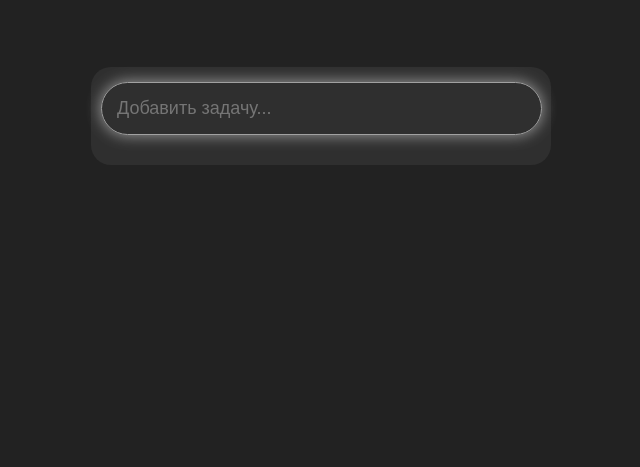
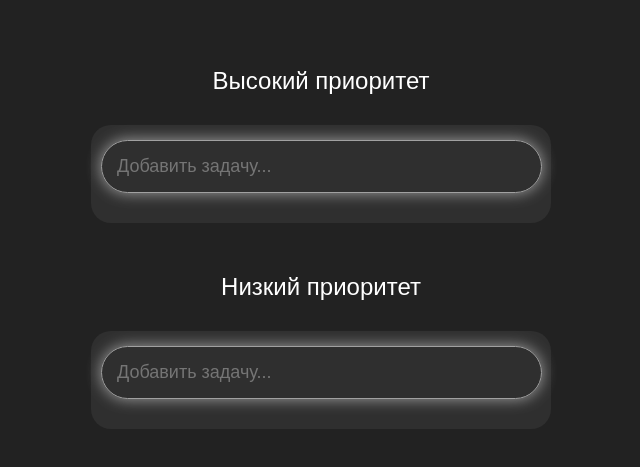
Before and after one commit to Kustiche/ToDoApp, a plain HTML site: page index.html in a window 1280 px wide. Shown: the part 177-644 px from the top of the page, without its empty margins (319-959 px from the left). Drawn offline with Linux system fonts and the light colour scheme; a web font is replaced by a local one.

Commit message:
Добавил ещё одну область для задач и разбил их на приоритеты

```diff
--- a/index.html
+++ b/index.html
@@ -14,7 +14,20 @@
     <div class="container">
       <div class="todo__wrap">
         <h1 class="todo__title">Список задач</h1>
-        <div class="todo__priorities">
+        <div class="todo__priorities" id="highPriority">
+          <h2 class="todo__subtitle">Высокий приоритет</h2>
+          <div class="todo__inner">
+            <form class="form" action="#">
+              <div class="form__inner-input inner-input">
+                <input class="form__input-text input" type="text" placeholder="Добавить задачу..." />
+              </div>
+            </form>
+            <div class="todo__inner-tasks">
+            </div>
+          </div>
+        </div>
+        <div class="todo__priorities" id="lowPriority">
+          <h2 class="todo__subtitle">Низкий приоритет</h2>
           <div class="todo__inner">
             <form class="form" action="#">
               <div class="form__inner-input inner-input">
```
